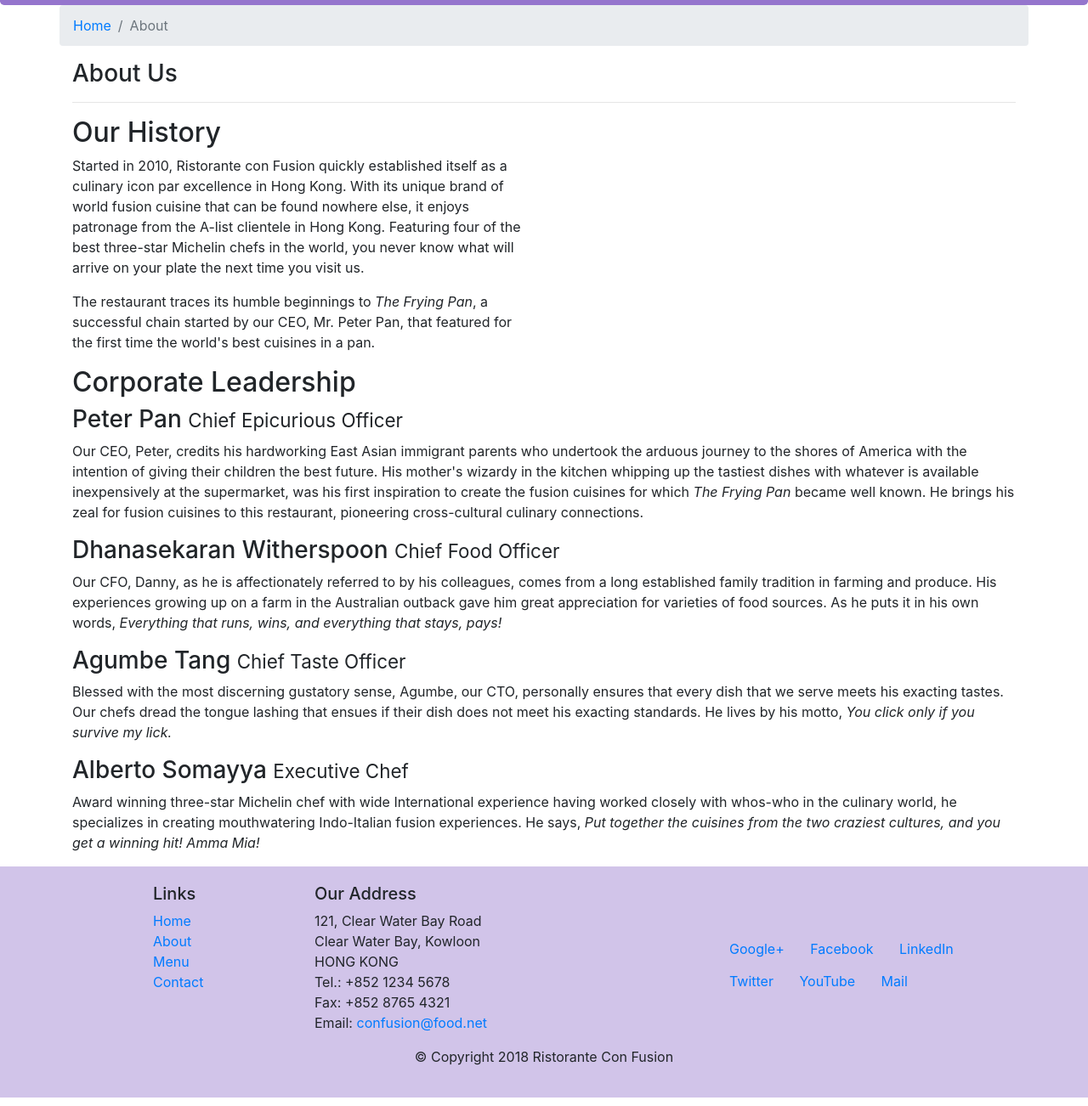
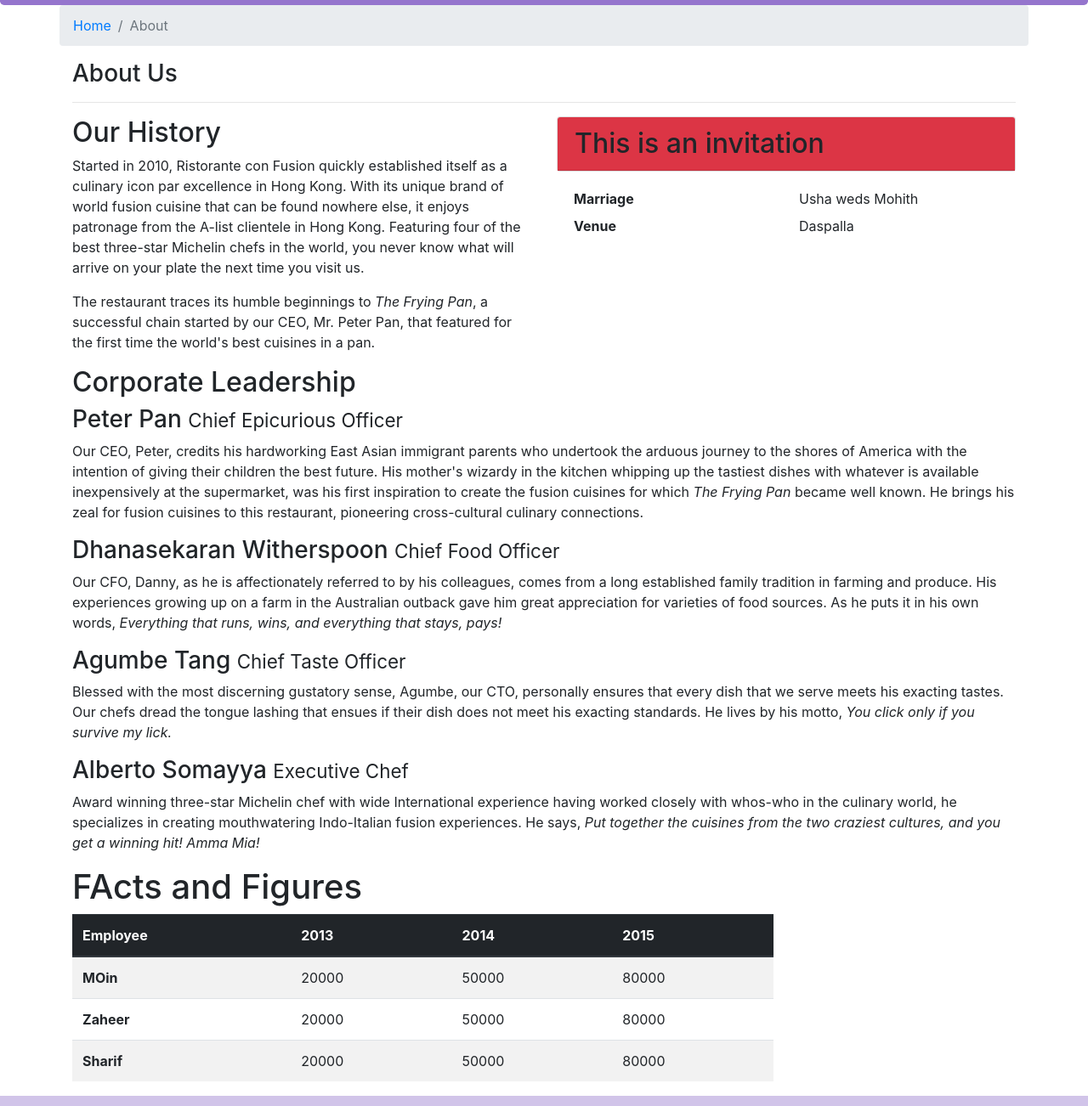
Before and after one commit to vilak-mohammad-mohiddeen/BootstrapProject, a website: page aboutus.html in a window 1280 px wide. Shown: the part 278-1580 px from the top of the page at 85% size. Drawn offline with nearby package versions, Linux system fonts and the light colour scheme.

Commit message:
tables and cards

```diff
--- a/aboutus.html
+++ b/aboutus.html
@@ -66,7 +66,18 @@
                 <p>Started in 2010, Ristorante con Fusion quickly established itself as a culinary icon par excellence in Hong Kong. With its unique brand of world fusion cuisine that can be found nowhere else, it enjoys patronage from the A-list clientele in Hong Kong.  Featuring four of the best three-star Michelin chefs in the world, you never know what will arrive on your plate the next time you visit us.</p>
                 <p>The restaurant traces its humble beginnings to <em>The Frying Pan</em>, a successful chain started by our CEO, Mr. Peter Pan, that featured for the first time the world's best cuisines in a pan.</p>
             </div>
-            <div class="">
+            <div class="col-12 col-md-6">
+                <div class="card">
+                    <h2 class="card-header bg-danger">This is an invitation</h2>
+                </div>
+                <div class="card-body">
+                    <dl class="row">
+                        <dt class="col-6">Marriage</dt>
+                        <dd class="col-6">Usha weds Mohith</dd>
+                        <dt class="col-6">Venue</dt>
+                        <dd class="col-6">Daspalla</dd>
+                    </dl>
+                </div>
             </div>
         </div>
 
@@ -83,6 +94,44 @@
                 <h3>Alberto Somayya <small>Executive Chef</small></h3>
                 <p class="d-none d-sm-block">Award winning three-star Michelin chef with wide International experience having worked closely with whos-who in the culinary world, he specializes in creating mouthwatering Indo-Italian fusion experiences. He says, <em>Put together the cuisines from the two craziest cultures, and you get a winning hit! Amma Mia!</em></p>
             </div>
+       </div>
+       <div class="row">
+           <div class="col-12 col-sm-9">
+               <h1>FActs and Figures</h1>
+               <div class="table-responsive">
+                   <table class="table table-striped">
+                       <thead class="thead-dark">
+                           <tr>
+                               <th>Employee</th>
+                               <th>2013</td>
+                               <th>2014</th>
+                               <th>2015</th>
+                           </tr>
+                       </thead>
+                       <tbody>
+                           <tr>
+                               <th>MOin</th>
+                               <td>20000</td>
+                               <td>50000</td>
+                               <td>80000</td>
+                           </tr>
+                           <tr>
+                            <th>Zaheer</th>
+                            <td>20000</td>
+                            <td>50000</td>
+                            <td>80000</td>
+                        </tr>
+                        <tr>
+                            <th>Sharif</th>
+                            <td>20000</td>
+                            <td>50000</td>
+                            <td>80000</td>
+                        </tr>
+                       </tbody>
+                   </table>
+               </div>
+           </div>
+           <div class="col-12 col-sm-9"></div>
        </div>
 
     </div>
```
